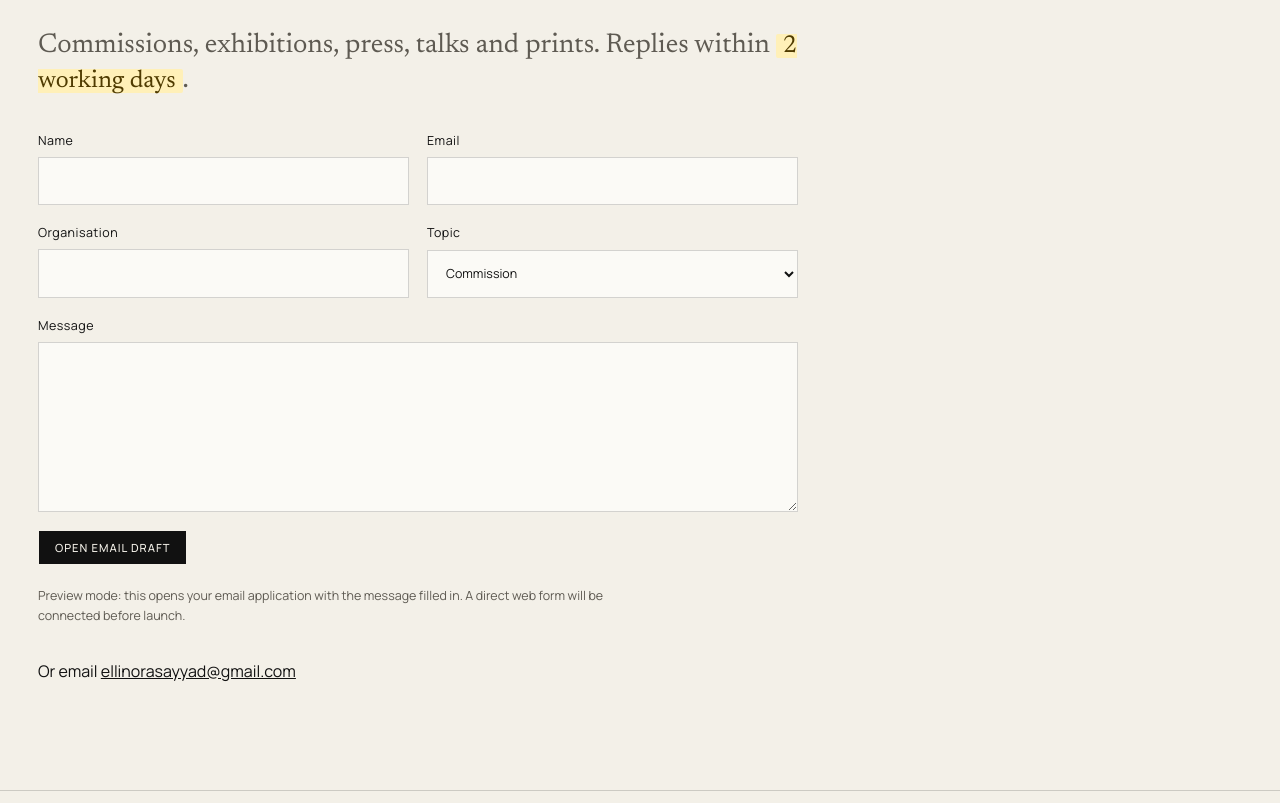
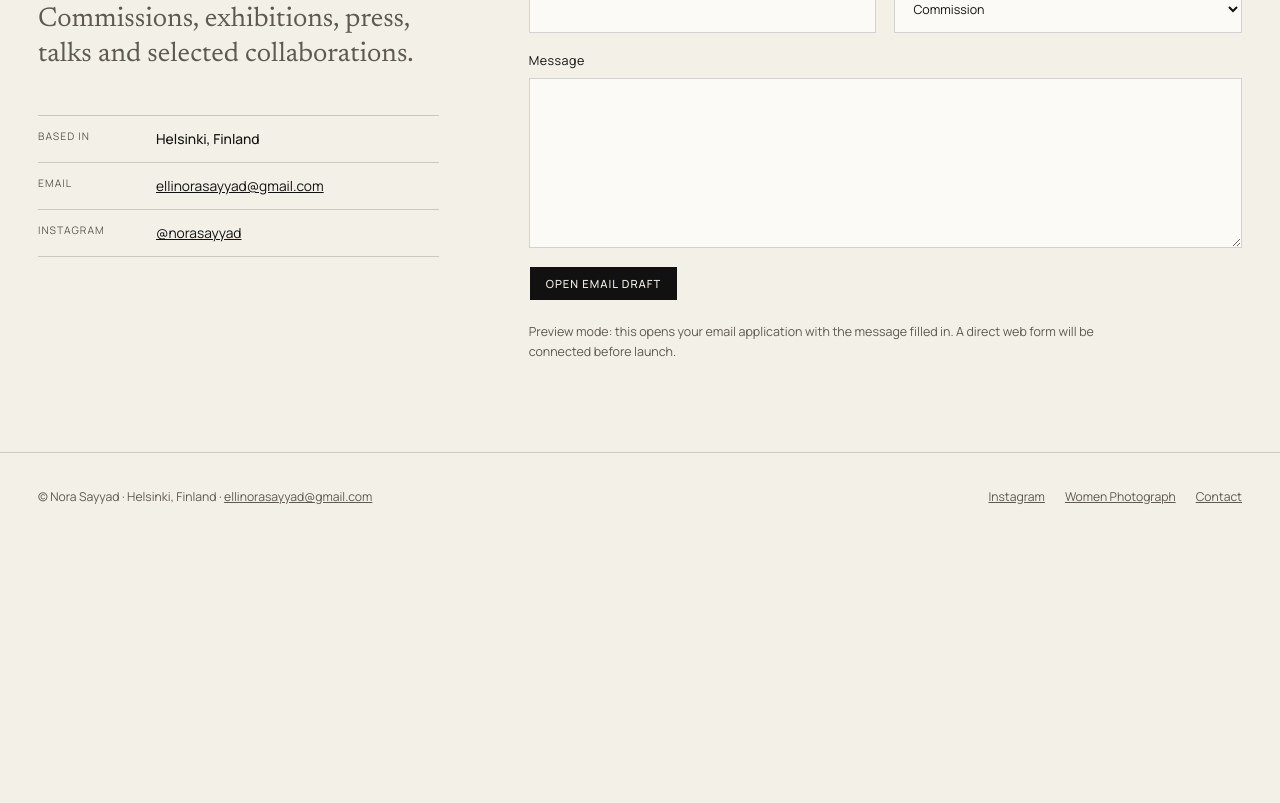
Before and after one commit to robson0381/norasayyad.com, a plain HTML site: page contact/index.html in a window 1280 px wide. Shown: the part 300-1103 px from the top of the page. After the commit the page ends 867 px from the top, so only its background shows below. Drawn offline with Linux system fonts and the light colour scheme.

Commit message:
Apply editorial Contact layout

```diff
--- a/contact/index.html
+++ b/contact/index.html
@@ -36,12 +36,20 @@
   </div>
 </header>
 <main id="main">
-<section>
-  <div class="wrap">
+<section class="contact-section">
+  <div class="wrap contact-layout">
+    <div class="contact-copy">
       <p class="eyebrow">Contact</p>
-    <h1>Let's talk</h1>
-    <p class="lead narrow">Commissions, exhibitions, press, talks and prints. Replies within <span class=todo>2 working days</span>.</p>
-    <form class="contact" action="mailto:ellinorasayyad@gmail.com" method="post" data-mailto-form style="margin-top:32px">
+      <h1>Let's talk.</h1>
+      <p class="lead">Commissions, exhibitions, press, talks and selected collaborations.</p>
+      <div class="contact-meta">
+        <div><span>Based in</span><b>Helsinki, Finland</b></div>
+        <div><span>Email</span><a href="mailto:ellinorasayyad@gmail.com">ellinorasayyad@gmail.com</a></div>
+        <div><span>Instagram</span><a href="https://www.instagram.com/norasayyad/">@norasayyad</a></div>
+      </div>
+    </div>
+    <div>
+      <form class="contact" action="mailto:ellinorasayyad@gmail.com" method="post" data-mailto-form>
         <div class="two">
           <label>Name<input name="name" autocomplete="name" required></label>
           <label>Email<input type="email" name="email" autocomplete="email" required></label>
@@ -54,7 +62,7 @@
         <div><button class="btn" type="submit">Open email draft</button></div>
         <p class="form-note">Preview mode: this opens your email application with the message filled in. A direct web form will be connected before launch.</p>
       </form>
-    <p style="margin-top:32px">Or email <a href="mailto:ellinorasayyad@gmail.com">ellinorasayyad@gmail.com</a></p>
+    </div>
   </div>
 </section>
 </main>
```
Lines whose indentation alone changed are shown as unchanged.
